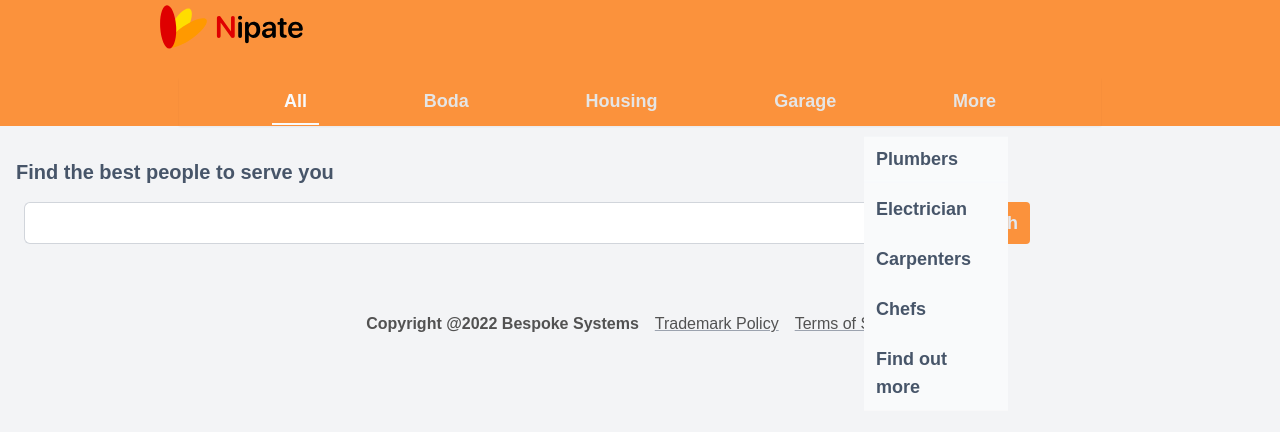
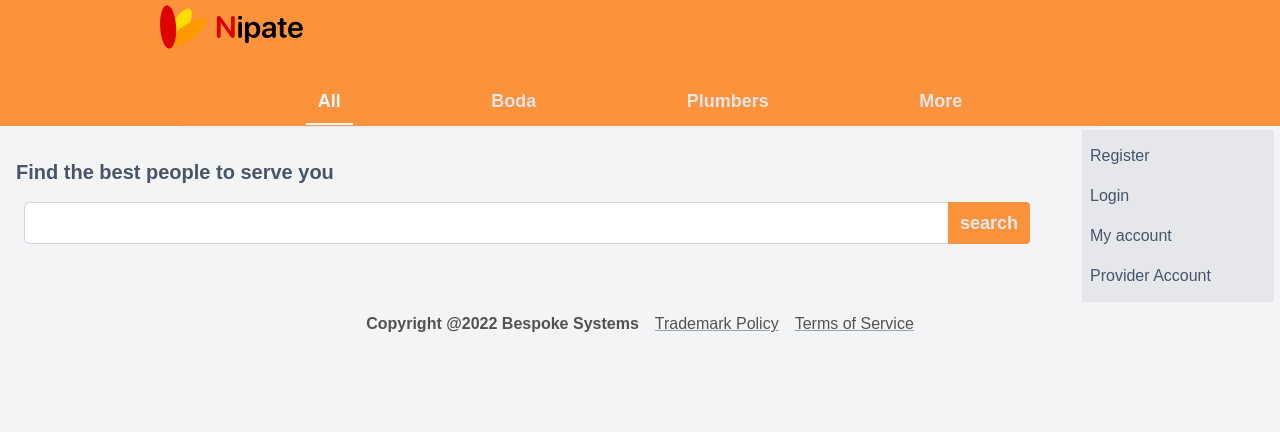
Before and after one commit to Amos-Ditto/NipateWebapp, a Nuxt app: page / in a window 1280 px wide. Both pictures are taken after a click on the element 1100 px from the left and 27 px from the top of the page. Shown: the top 432 px of the page. Built offline with nearby package versions, Linux system fonts and the light colour scheme.

Commit message:
chore: update on navbar

```diff
--- a/components/PageFeautures/NavBar.vue
+++ b/components/PageFeautures/NavBar.vue
@@ -1,10 +1,41 @@
 <script setup lang="ts">
 
 const openauthdropdown = ref<boolean>(false);
+const showmoreservices = ref<boolean>(false);
 
+const emit = defineEmits<{
+    (event: 'toggleMenuVisibility')
+}>();
 const openAuthDropDown = ():void => {
     openauthdropdown.value = !openauthdropdown.value;
 }
+
+const showMoreServices = ():void => {
+    console.log("Open");
+
+    showmoreservices.value = !showmoreservices.value;
+}
+
+const toggleMenuVisibility = ():void => {
+    emit("toggleMenuVisibility");
+}
+
+// Transition Methods
+const enter = (el: HTMLElement): void => {
+    el.style.height = "auto";
+    let height = getComputedStyle(el).height;
+    el.style.height = '0';
+    getComputedStyle(el);
+    setTimeout(() => {el.style.height = height});
+};
+const afterEnter = (el: HTMLElement): void => {
+    el.style.height = "auto";
+};
+const leave = (el: HTMLElement): void => {
+    el.style.height = getComputedStyle(el).height;
+    getComputedStyle(el);
+    setTimeout(() => {el.style.height = '0'});
+};
 </script>
 
 <template>
@@ -28,7 +59,7 @@ const openAuthDropDown = ():void => {
                     <div class="i-mdi-menu-down text-lg scale-125" :class="openauthdropdown && 'rotate-180'"></div>
                 </div> -->
                 <div class="mobile-menu-btn">
-                    <div class="menu-icon">
+                    <div class="menu-icon" @click="toggleMenuVisibility">
                         <div class="i-mdi-dots-vertical scale-150"></div>
                     </div>
                 </div>
@@ -51,14 +82,14 @@ const openAuthDropDown = ():void => {
                 <ul class="flex flex-row justify-evenly xs:justify-start gap-x-2 py-[1px] px-2 xs:px-4 text-sm text-neutral-200 font-bold w-full">
                     <li class="text-slate-50">All</li>
                     <li>Boda</li>
-                    <li>Housing</li>
+                    <li>Plumbers</li>
+                    <li @click="showMoreServices" :class="showmoreservices && 'bg-orange-500 text-white'">
+                        More
+                        <div class="i-mdi-chevron-down" :class="showmoreservices && 'rotate-180'"></div>
+                        <transition name="show-service-menu" @enter="enter" @after-enter="afterEnter" @leave="leave">
+                            <div class="list-drop-drown" v-if="showmoreservices">
+                                <ul>
                                     <li>Garage</li>
-                    <li>
-                        More
-                        <div class="i-mdi-chevron-down"></div>
-                        <div class="list-drop-drown">
-                            <ul>
-                                <li>Plumbers</li>
                                     <li>Electrician</li>
                                     <li>Carpenters</li>
                                     <li>Chefs</li>
@@ -67,6 +98,7 @@ const openAuthDropDown = ():void => {
                                     </li>
                                 </ul>
                             </div>
+                        </transition>
                     </li>
                     <!-- <li>Catering</li> -->
                 </ul>
@@ -117,10 +149,6 @@ nav {
 .service-list ul li .i-mdi-chevron-down {
     transition: transform 300ms ease;
 }
-.service-list ul li:hover .i-mdi-chevron-down {
-    @apply rotate-180;
-    transition: transform 300ms ease;
-}
 .mobile-menu-btn .menu-icon {
     @apply  w-[2.4rem] h-[2.4rem] rounded-full hover:bg-orange-300 flex flex-col text-white text-xl items-center justify-center px-2 py-2;
     @apply cursor-pointer;
@@ -133,7 +161,7 @@ nav {
     @apply w-full flex flex-col gap-1;
 }
 .list-drop-drown ul li {
-    @apply text-slate-600 w-full flex justify-start;
+    @apply text-slate-600 w-full flex justify-start z-0;
     @apply hover:bg-gray-200 hover:text-slate-600;
 }
 .list-drop-drown ul li .i-mdi-arrow-right {
@@ -142,4 +170,13 @@ nav {
 .list-drop-drown ul li:hover:last-of-type .i-mdi-arrow-right {
     @apply translate-x-[40%];
 }
+
+/* service menu transition */
+.show-service-menu-enter-from {
+    @apply translate-y-[80%] opacity-0 -z-10;
+}
+.show-service-menu-enter-active {
+    transition: height 250ms ease-in-out , opacity 400ms , transform 250ms;
+    overflow: hidden;
+}
 </style>
--- a/layouts/default.vue
+++ b/layouts/default.vue
@@ -1,7 +1,48 @@
+<script setup lang="ts">
+
+const mobiledropdowncontext = ref<boolean>(false);
+
+const toggleMobileDropDownMenu = (): void => {
+    mobiledropdowncontext.value = !mobiledropdowncontext.value;
+}
+
+const enter = (el: HTMLElement): void => {
+    el.style.height = "auto";
+    let height = getComputedStyle(el).height;
+    el.style.height = '0';
+    getComputedStyle(el);
+    setTimeout(() => {el.style.height = height});
+};
+const afterEnter = (el: HTMLElement): void => {
+    el.style.height = "auto";
+};
+const leave = (el: HTMLElement): void => {
+    el.style.height = getComputedStyle(el).height;
+    getComputedStyle(el);
+    setTimeout(() => {el.style.height = '0'});
+};
+const printOut = ():void => {
+    console.log("click register");
+
+}
+</script>
 <template>
     <main class="w-full flex-col flex">
-        <header class="min-h-[4em] sm:min-h-[4.8em] flex items-center justify-center bg-orange-400 w-full ">
-            <PageFeauturesNavBar />
+        <header class="min-h-[4em] sm:min-h-[4.8em] flex items-center justify-center bg-orange-400 w-full relative">
+            <PageFeauturesNavBar @toggle-menu-visibility="toggleMobileDropDownMenu" />
+            <transition name="open-mobile-menu" @enter="enter" @after-enter="afterEnter" @leave="leave">
+                <div class="menu-drop-down-features" v-if="mobiledropdowncontext">
+                    <div class="toggling-area top-0 bottom-0 right-0 left-0 absolute bg-transparent"></div>
+                    <div class="mobile-menu-context absolute top-0 right-1.5 min-h-[6rem] w-[12rem] bg-gray-200">
+                        <ul class="w-full flex flex-col gap-1 py-2" @click="toggleMobileDropDownMenu">
+                            <li @click="printOut">Register</li>
+                            <li>Login</li>
+                            <li>My account</li>
+                            <li>Provider Account</li>
+                        </ul>
+                    </div>
+                </div>
+            </transition>
         </header>
         <main class="w-full">
             <slot></slot>
@@ -21,4 +62,23 @@
 header {
     transition: height 300ms ease;
 }
+
+/* Transitions */
+
+.open-mobile-menu-enter-from {
+    @apply opacity-100;
+}
+.open-mobile-menu-enter-active {
+    transition: height 300ms;
+}
+
+/* End of transitions */
+.mobile-menu-context ul li {
+    @apply text-slate-600 text-base px-2 py-1.5 cursor-pointer;
+    @apply hover:bg-gray-300;
+    transition: background-color 300ms;
+}
+.menu-drop-down-features {
+    @apply absolute min-h-[50vh] w-screen z-10 bottom-0 translate-y-[101%] bg-transparent;
+}
 </style>
--- a/pages/index.vue
+++ b/pages/index.vue
@@ -157,9 +157,10 @@ const toggleOpenSearchField = ():void => {
     @apply w-full px-2 flex items-center flex-row gap-0;
 }
 .hero-option .hero-search input {
-    @apply w-[75%] h-[2.6rem] outline-none border-y border-l border-gray-300 rounded-l-md;
+    @apply w-[75%] h-[2.6rem] pl-10 text-base tracking-wider outline-none border-y border-l border-gray-300 rounded-l-md;
 }
 .hero-option .hero-search button {
-    @apply h-[2.6rem] bg-orange-400 text-slate-200 font-semibold text-lg px-3 rounded-r;
+    @apply h-[2.6rem] bg-orange-400 hover:bg-orange-500 text-slate-200 font-semibold text-lg px-3 rounded-r;
+    transition: background-color 300ms;
 }
 </style>
```
Lines whose indentation alone changed are shown as unchanged.
